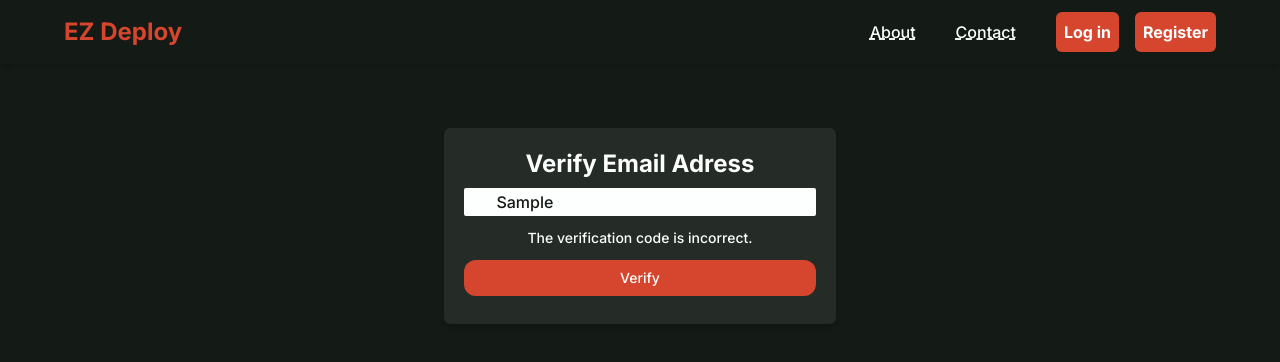
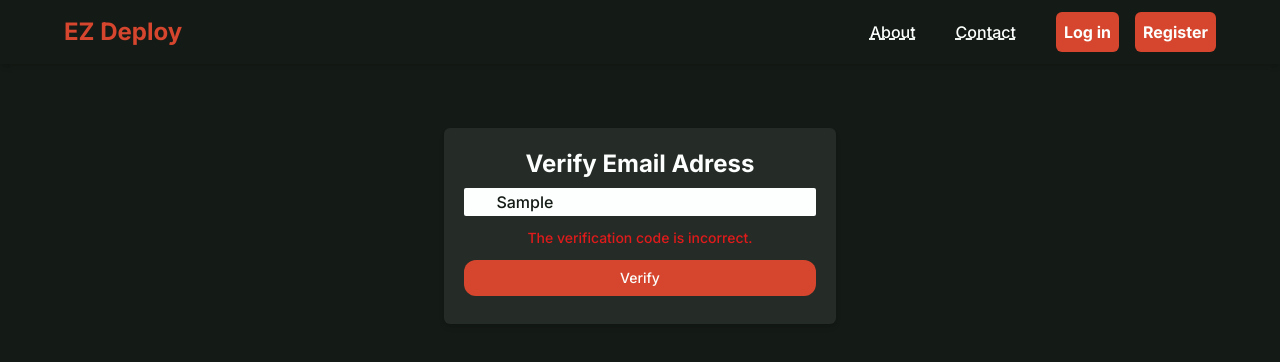
Before and after one commit to Janxa/ezDeploy, a React (Vite) app in the folder frontend/: page /app/verify in a window 1280 px wide. Both pictures are taken after typing "Sample" into the empty fields and a click on the button "Verify". Shown: the top 362 px of the page. Built offline with nearby package versions, Linux system fonts and the light colour scheme.

Commit message:
Changing error color

```diff
--- a/frontend/src/components/Pages/VerifyEmail/VerifyEmailForm/VerifyEmailForm.jsx
+++ b/frontend/src/components/Pages/VerifyEmail/VerifyEmailForm/VerifyEmailForm.jsx
@@ -24,7 +24,7 @@ const VerifyEmailForm = ({
 				extraStyle={"text-xs sm:text-sm md:text-base"}
 			/>
 			{errors["code"] && (
-				<p className="font-medium text-sm py-1 text-color-red-primary self-center">
+				<p className="font-medium text-sm py-1 text-invalid-500  self-center">
 					{errors["code"]}
 				</p>
 			)}
```
